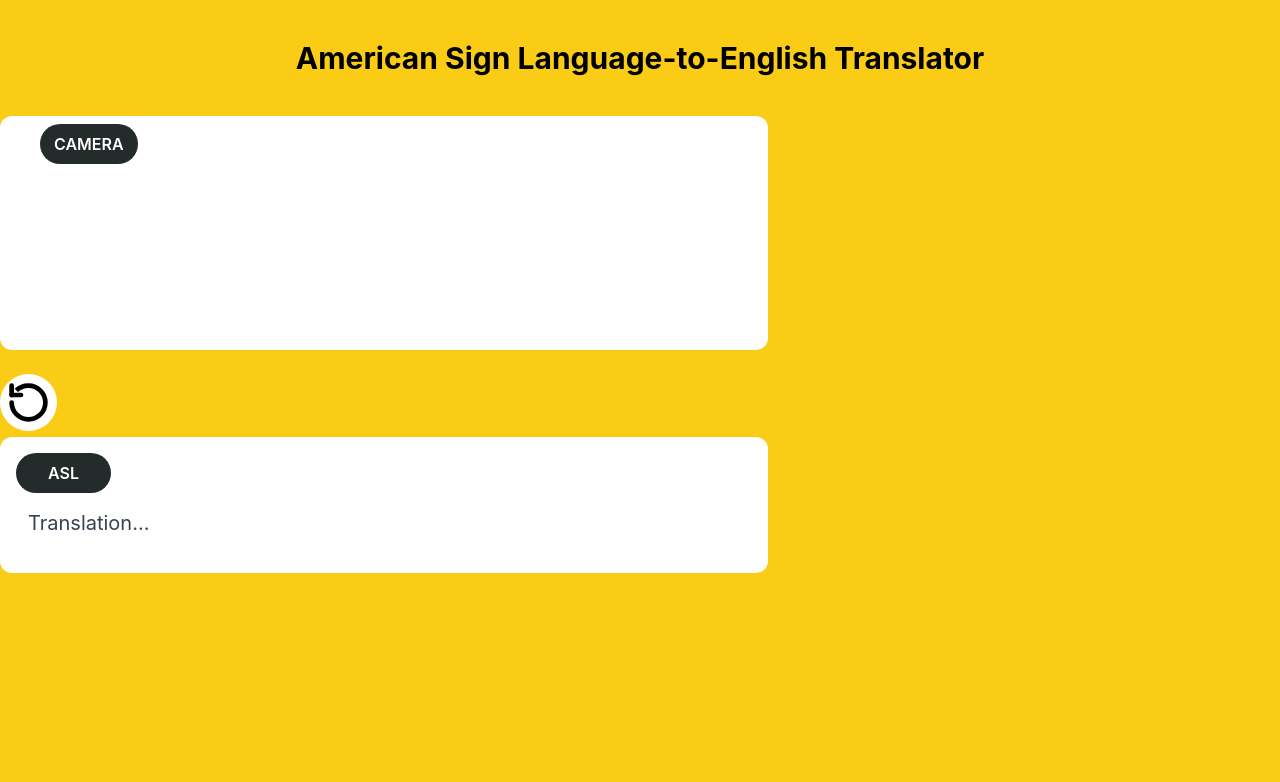
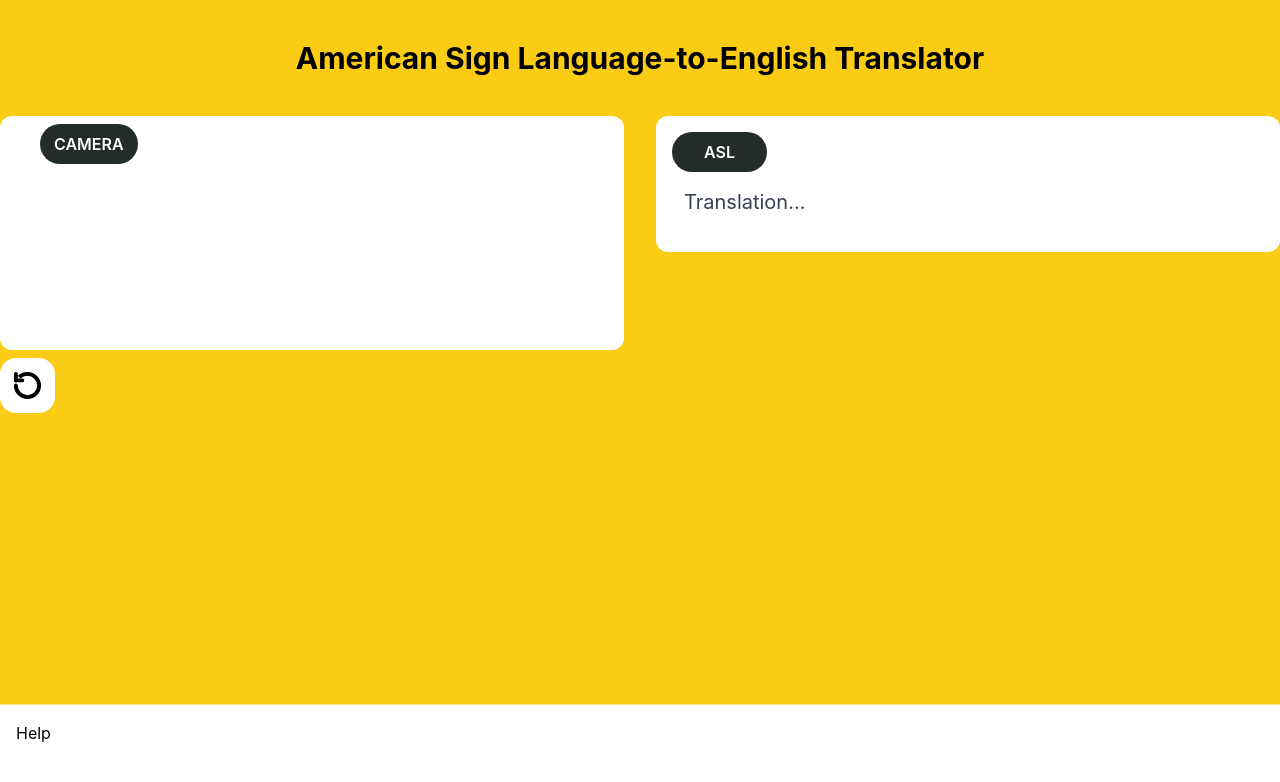
Before and after one commit to lindseylangdon/HCI-Project, a React (Create React App) app: page / in a window 1280 px wide. Shown: the top 782 px of the page. Built offline with nearby package versions, Linux system fonts and the light colour scheme; no server answers; the HTML template or start-up script is replaced by a standard one.

Commit message:
Add files via upload
Changed screen layout for large browsers

```diff
--- a/src/ASLBox.js
+++ b/src/ASLBox.js
@@ -3,7 +3,7 @@ import ASLLabel from './ASLLabel'
 
 function ASLBox(){
     return (
-        <div className="flex-1 container mx-auto">
+        <div className="flex-1">
             <div className="bg-white rounded-xl max-w-3xl sm:p-2 mb-3 md:p-3 mb-5 lg:p-4 mb-6">
                 <div className="mb-4">
                     <ASLLabel></ASLLabel>
--- a/src/App.js
+++ b/src/App.js
@@ -1,6 +1,7 @@
 import Header from "./Header";
-import CameraBox from "./CamerBox";
-import ASLBox from "./ASLBox";
+import CameraBox from "./TranslationBox";
+import Restart from "./RestartButton";
+import Footer from "./Footer";
 
 function App() {
   return (
@@ -8,8 +9,9 @@ function App() {
       <header>
         <Header></Header>
         <CameraBox></CameraBox>
-        <ASLBox></ASLBox>
+        <Restart></Restart>
       </header>
+      <Footer></Footer>
     </div>
   );
 }
--- /dev/null
+++ b/src/Camerabox.js
@@ -0,0 +1,41 @@
+import React, {useRef, useEffect} from "react";
+import CameraLabel from "./CameraLabel"
+
+function CameraBox(){
+    const videoRef = useRef(null);
+
+	const getVideo = () => {
+		navigator.mediaDevices
+			.getUserMedia({video: {width: 1920, height: 1080}
+			})
+			.then(stream => {
+				let video = videoRef.current;
+				video.srcObject = stream;
+
+				video.play();
+			})
+			.catch(err => {
+				console.error(err.name + ": " + err.message);
+			})
+	}
+
+	useEffect(() => {
+		getVideo();
+	}, [videoRef])
+
+    return (
+		<div>
+			<div className="flex-1">
+				<div className="bg-white rounded-xl sm:px-6 mb-2 md:px-7 mb-2 lg:px-10 mb-2">
+					<div className="mb-1 pt-2">
+						<CameraLabel></CameraLabel>
+					</div>
+                        <video ref={videoRef} className="rounded-xl"></video>
+                        <p className="pb-8"></p>
+				</div>
+			</div>
+		</div>
+	);
+}
+
+export default CameraBox;
--- /dev/null
+++ b/src/Footer.js
@@ -0,0 +1,14 @@
+import React from "react";
+import HelpButton from "./HelpButton";
+
+function Footer(){
+    return(
+        <div>
+            <footer className="w-full h-24 bg-white sticky top-[100vh]">
+                <HelpButton></HelpButton>
+            </footer>
+        </div>
+    );
+}
+
+export default Footer;
--- /dev/null
+++ b/src/HelpButton.js
@@ -0,0 +1,22 @@
+import React from "react";
+
+function HelpButton(){
+    return(
+        <div>
+            <button className="ml-4 mt-4" onClick={()=>document.getElementById('my_modal_1').showModal()}>Help</button>
+            <dialog id="my_modal_1" className="modal">
+            <div className="modal-box">
+                <h3 className="font-bold text-lg">Help Guide</h3>
+                <p className="py-4">click close :p</p>
+                <div className="modal-action">
+                <form method="dialog">
+                    <button className="btn">Close</button>
+                </form>
+                </div>
+            </div>
+            </dialog>
+        </div>
+    );
+}
+
+export default HelpButton;
--- a/src/RestartButton.js
+++ b/src/RestartButton.js
@@ -3,7 +3,11 @@ import {RotateCcw} from 'lucide-react'
 
 function Restart(){
     return(
-        <RotateCcw strokeWidth={2.5} size={45} fill="white" className=""/>
+        <div>
+            <div className="flex-1 container mx-auto">
+                <RotateCcw strokeWidth={3} size={55} fill="white" className="bg-white rounded-2xl px-3 mb-6"/>
+            </div>
+        </div>
     );
 }
 
--- /dev/null
+++ b/src/TranslationBox.js
@@ -0,0 +1,16 @@
+import React from "react";
+import ASLBox from "./ASLBox"
+import CameraBox from "./Camerabox";
+
+function TranslationBox(){
+    return (
+		<div>
+			<div className="container mx-auto grid gap-8 md:grid-cols-2">
+				<CameraBox></CameraBox>
+				<ASLBox></ASLBox>
+			</div>
+		</div>
+	);
+}
+
+export default TranslationBox;
```
